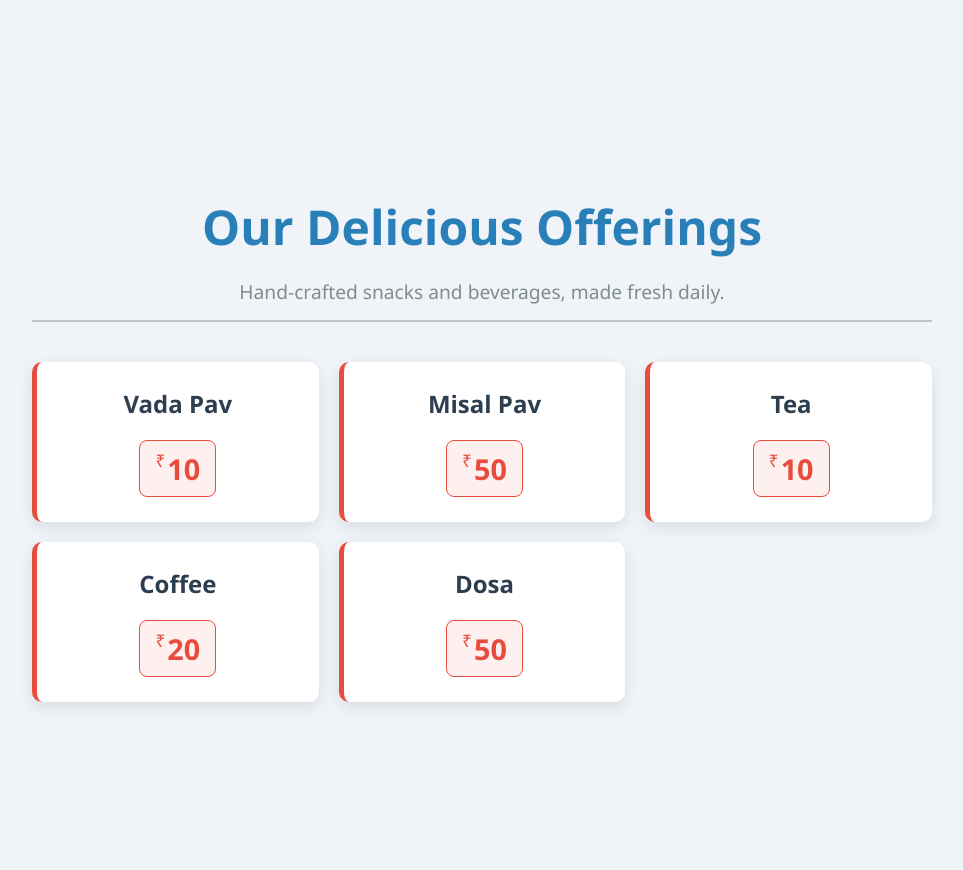
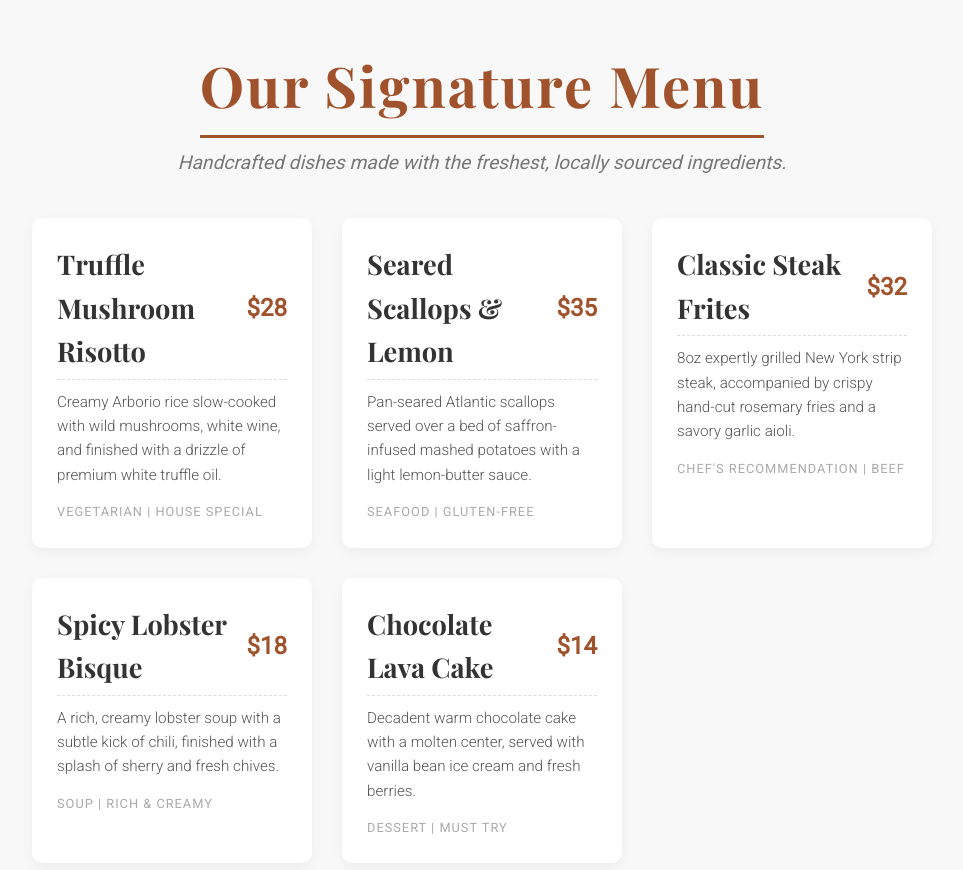
Before and after one commit to abtrader96-max/FoodfermishMenu, a plain HTML site: page index.html in a window 1280 px wide. Shown: the whole page, without its empty margins (158-1121 px from the left). Drawn offline with nearby package versions, Linux system fonts and the light colour scheme.

Commit message:
Revise menu title and enhance styling
Updated the title and enhanced styling for the menu. Improved layout and added new menu items with descriptions and prices.

```diff
--- a/index.html
+++ b/index.html
@@ -3,134 +3,183 @@
 <head>
     <meta charset="UTF-8">
     <meta name="viewport" content="width=device-width, initial-scale=1.0">
-    <title>🍽️ Tiled Food Menu</title>
+    <title>The Gourmet Bistro - Menu</title>
+    <link href="https://fonts.googleapis.com/css2?family=Playfair+Display:wght@700&family=Roboto:wght@300;400&display=swap" rel="stylesheet">
     <style>
-        /* General Body Styling */
-        body {
-            font-family: 'Segoe UI', Tahoma, Geneva, Verdana, sans-serif;
-            background-color: #f0f4f8; /* Light blue-gray background */
-            color: #333;
-            margin: 0;
-            padding: 40px 20px;
-            display: flex;
-            flex-direction: column;
-            justify-content: center;
-            align-items: center;
-            min-height: 100vh;
+        /* --- GLOBAL STYLES & FONT IMPORT --- */
+        :root {
+            --primary-color: #333333; /* Dark Charcoal for Text */
+            --accent-color: #A0522D;  /* Earthy Brown/Sienna for Accent */
+            --background-color: #F8F8F8; /* Light Off-White/Grey */
+            --card-background: #FFFFFF; /* Pure White Card */
+            --shadow-light: 0 4px 12px rgba(0, 0, 0, 0.05);
         }
 
-        /* Menu Container */
+        * {
+            box-sizing: border-box;
+            margin: 0;
+            padding: 0;
+        }
+
+        body {
+            font-family: 'Roboto', sans-serif;
+            background-color: var(--background-color);
+            color: var(--primary-color);
+            line-height: 1.6;
+            padding: 40px 20px;
+        }
+
+        /* --- HEADER & TITLE --- */
         .menu-container {
             max-width: 900px;
-            width: 100%;
+            margin: 0 auto;
             text-align: center;
         }
 
-        /* Header Styling */
-        .menu-container h1 {
-            color: #2980b9; /* A professional blue color */
-            font-size: 3em;
-            margin-bottom: 5px;
+        .menu-header h1 {
+            font-family: 'Playfair Display', serif;
+            font-size: 3.5rem;
+            color: var(--accent-color);
+            margin-bottom: 10px;
+            letter-spacing: 2px;
+            border-bottom: 3px solid var(--accent-color);
+            display: inline-block;
+            padding-bottom: 5px;
         }
 
-        /* Subtitle */
-        .menu-container p {
-            color: #7f8c8d;
-            font-size: 1.2em;
+        .menu-header p {
+            font-size: 1.2rem;
+            color: #777;
             margin-bottom: 40px;
-            border-bottom: 2px solid #bdc3c7;
-            padding-bottom: 15px;
+            font-style: italic;
         }
 
-        /* Menu Grid */
+        /* --- MENU ITEMS GRID --- */
         .menu-grid {
             display: grid;
-            /* Creates a responsive grid:
-               At least 250px wide tiles, fitting as many as possible */
-            grid-template-columns: repeat(auto-fit, minmax(250px, 1fr));
-            gap: 20px;
-            padding: 0;
-            list-style: none;
+            grid-template-columns: repeat(auto-fit, minmax(280px, 1fr));
+            gap: 30px;
         }
 
-        /* Tile Styling (Individual Menu Item) */
-        .menu-tile {
-            background-color: #ffffff;
+        .menu-item {
+            background-color: var(--card-background);
+            padding: 25px;
             border-radius: 10px;
-            box-shadow: 0 5px 15px rgba(0, 0, 0, 0.1);
-            padding: 25px;
+            box-shadow: var(--shadow-light);
             transition: transform 0.3s ease, box-shadow 0.3s ease;
+            text-align: left;
+        }
+
+        .menu-item:hover {
+            transform: translateY(-5px);
+            box-shadow: 0 8px 20px rgba(0, 0, 0, 0.1);
+        }
+
+        /* --- ITEM CONTENT STYLES --- */
+        .item-header {
             display: flex;
-            flex-direction: column;
             justify-content: space-between;
             align-items: center;
-            border-left: 5px solid #e74c3c; /* Accent color on the side */
+            margin-bottom: 10px;
+            border-bottom: 1px dashed #DDD;
+            padding-bottom: 5px;
         }
 
-        .menu-tile:hover {
-            transform: translateY(-5px); /* Lift effect on hover */
-            box-shadow: 0 10px 25px rgba(0, 0, 0, 0.15);
-            border-left-color: #f39c12; /* Color change on hover */
+        .item-header h2 {
+            font-family: 'Playfair Display', serif;
+            font-size: 1.7rem;
+            color: var(--primary-color);
+            font-weight: 700;
         }
 
-        /* Item Name */
-        .item-name {
-            font-weight: 600;
-            font-size: 1.5em;
-            color: #2c3e50;
-            margin-bottom: 10px;
-            text-align: center;
+        .item-price {
+            font-size: 1.5rem;
+            color: var(--accent-color);
+            font-weight: 700;
         }
 
-        /* Price Tag */
-        .item-price {
-            font-size: 1.8em;
-            color: #e74c3c; /* Primary price color */
-            font-weight: bold;
-            background-color: #fff0f0;
-            padding: 8px 15px;
-            border-radius: 8px;
-            border: 1px solid #e74c3c;
-            margin-top: 10px;
+        .item-description {
+            font-size: 0.95rem;
+            color: #555;
+            margin-bottom: 15px;
+            font-weight: 300;
         }
 
-        /* Currency Styling */
-        .currency {
-            font-size: 0.6em;
-            font-weight: normal;
-            vertical-align: top;
-            margin-right: 2px;
+        .item-tags {
+            font-size: 0.8rem;
+            color: #AAA;
+            text-transform: uppercase;
+            letter-spacing: 1px;
+        }
+
+        /* --- RESPONSIVENESS (Optional, but good practice) --- */
+        @media (max-width: 600px) {
+            .menu-header h1 {
+                font-size: 2.5rem;
+            }
+
+            body {
+                padding: 20px 10px;
+            }
         }
     </style>
 </head>
 <body>
 
     <div class="menu-container">
-        <h1>Our Delicious Offerings</h1>
-        <p>Hand-crafted snacks and beverages, made fresh daily.</p>
+        <div class="menu-header">
+            <h1>Our Signature Menu</h1>
+            <p>Handcrafted dishes made with the freshest, locally sourced ingredients.</p>
+        </div>
 
-        <ul class="menu-grid">
-            <li class="menu-tile">
-                <span class="item-name">Vada Pav</span>
-                <span class="item-price"><span class="currency">₹</span>10</span>
-            </li>
-            <li class="menu-tile">
-                <span class="item-name">Misal Pav</span>
-                <span class="item-price"><span class="currency">₹</span>50</span>
-            </li>
-            <li class="menu-tile">
-                <span class="item-name">Tea</span>
-                <span class="item-price"><span class="currency">₹</span>10</span>
-            </li>
-            <li class="menu-tile">
-                <span class="item-name">Coffee</span>
-                <span class="item-price"><span class="currency">₹</span>20</span>
-            </li>
-            <li class="menu-tile">
-                <span class="item-name">Dosa</span>
-                <span class="item-price"><span class="currency">₹</span>50</span>
-            </li>
-        </ul>
+        <div class="menu-grid">
+
+            <div class="menu-item">
+                <div class="item-header">
+                    <h2>Truffle Mushroom Risotto</h2>
+                    <span class="item-price">$28</span>
+                </div>
+                <p class="item-description">Creamy Arborio rice slow-cooked with wild mushrooms, white wine, and finished with a drizzle of premium white truffle oil.</p>
+                <p class="item-tags">Vegetarian | House Special</p>
+            </div>
+
+            <div class="menu-item">
+                <div class="item-header">
+                    <h2>Seared Scallops & Lemon</h2>
+                    <span class="item-price">$35</span>
+                </div>
+                <p class="item-description">Pan-seared Atlantic scallops served over a bed of saffron-infused mashed potatoes with a light lemon-butter sauce.</p>
+                <p class="item-tags">Seafood | Gluten-Free</p>
+            </div>
+
+            <div class="menu-item">
+                <div class="item-header">
+                    <h2>Classic Steak Frites</h2>
+                    <span class="item-price">$32</span>
+                </div>
+                <p class="item-description">8oz expertly grilled New York strip steak, accompanied by crispy hand-cut rosemary fries and a savory garlic aioli.</p>
+                <p class="item-tags">Chef's Recommendation | Beef</p>
+            </div>
+
+            <div class="menu-item">
+                <div class="item-header">
+                    <h2>Spicy Lobster Bisque</h2>
+                    <span class="item-price">$18</span>
+                </div>
+                <p class="item-description">A rich, creamy lobster soup with a subtle kick of chili, finished with a splash of sherry and fresh chives.</p>
+                <p class="item-tags">Soup | Rich & Creamy</p>
+            </div>
+
+            <div class="menu-item">
+                <div class="item-header">
+                    <h2>Chocolate Lava Cake</h2>
+                    <span class="item-price">$14</span>
+                </div>
+                <p class="item-description">Decadent warm chocolate cake with a molten center, served with vanilla bean ice cream and fresh berries.</p>
+                <p class="item-tags">Dessert | Must Try</p>
+            </div>
+
+        </div>
     </div>
 
 </body>
```
